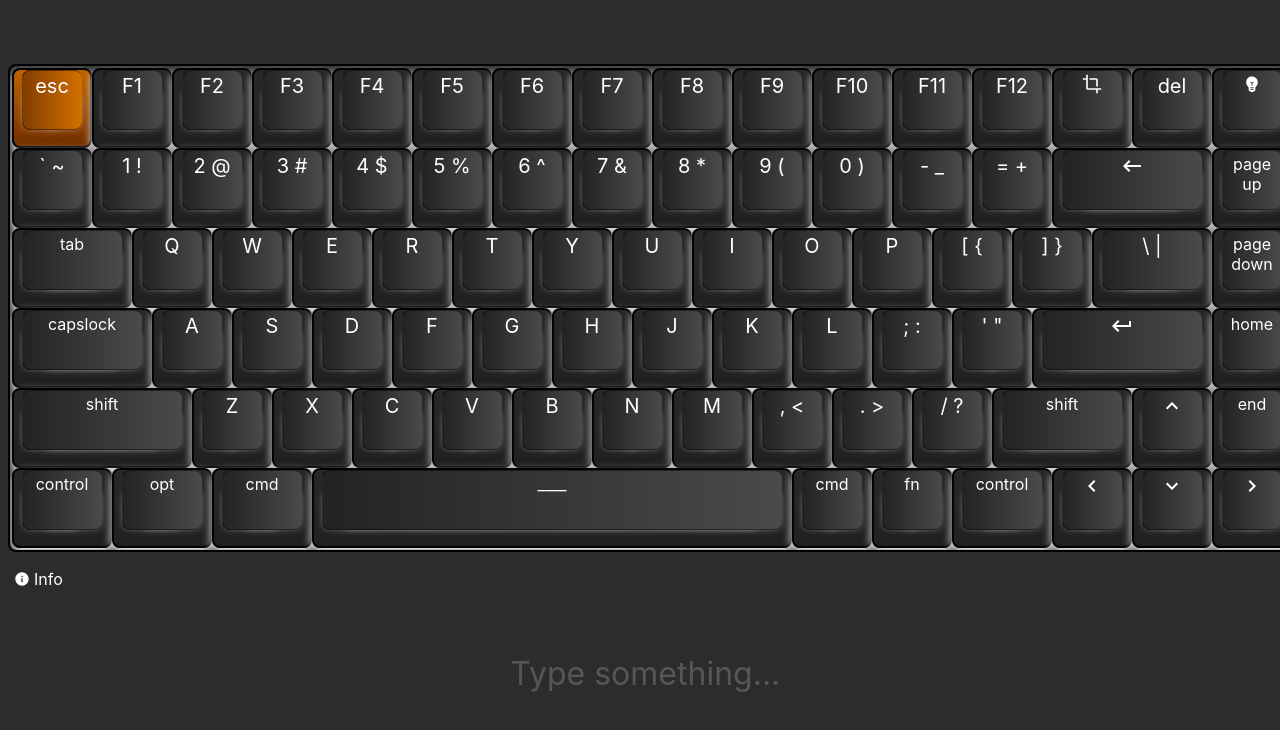
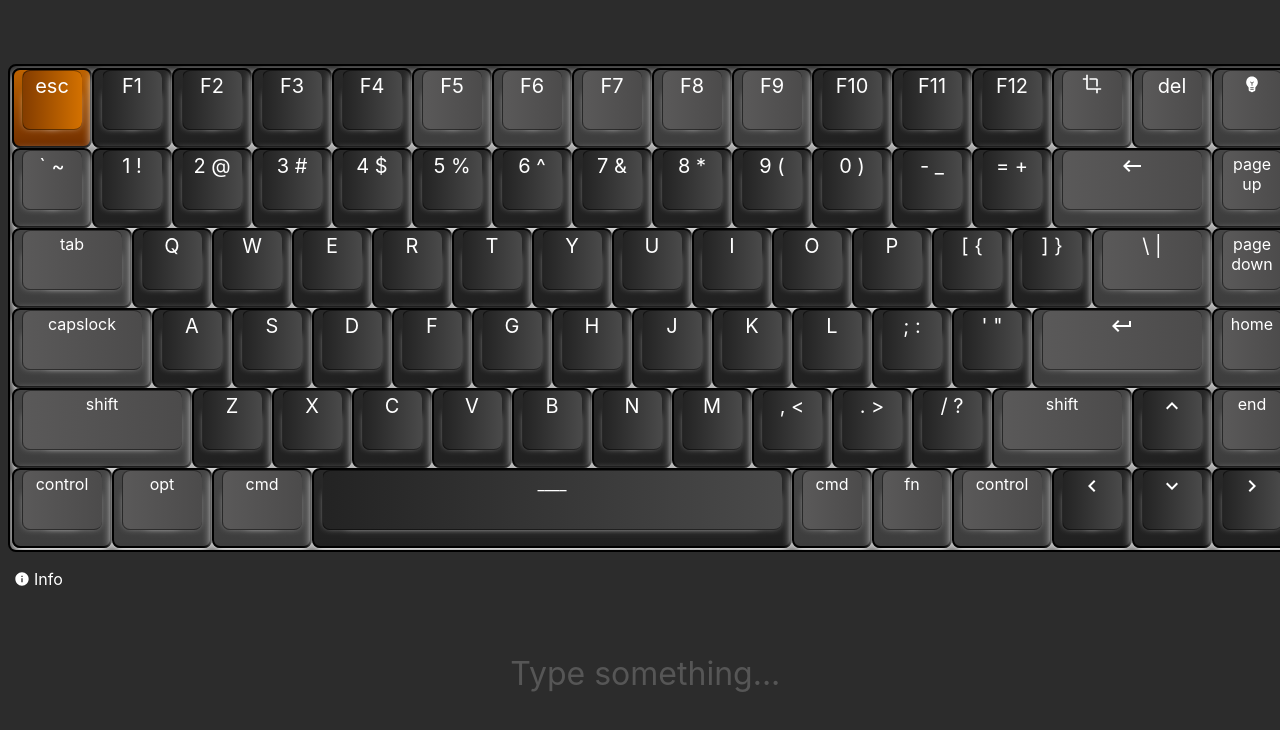
Before and after one commit to faishalpasa/keyboard, a React (Create React App) app: page / in a window 1280 px wide. Shown: the top 730 px of the page. Built offline with nearby package versions, Linux system fonts and the light colour scheme.

Commit message:
[FIX] keycap second color

```diff
--- a/src/components/Keyboard/KeyboardView.js
+++ b/src/components/Keyboard/KeyboardView.js
@@ -34,24 +34,25 @@ const KeyboardView = ({
         <Keycap label="F2" />
         <Keycap label="F3" />
         <Keycap label="F4" />
-        <Keycap label="F5" />
-        <Keycap label="F6" />
-        <Keycap label="F7" />
-        <Keycap label="F8" />
-        <Keycap label="F9" />
+        <Keycap label="F5" className="light-grey" />
+        <Keycap label="F6" className="light-grey" />
+        <Keycap label="F7" className="light-grey" />
+        <Keycap label="F8" className="light-grey" />
+        <Keycap label="F9" className="light-grey" />
         <Keycap label="F10" />
         <Keycap label="F11" />
         <Keycap label="F12" />
-        <Keycap label={<CropIcon fontSize="inherit" />} />
-        <Keycap label="del" />
+        <Keycap label={<CropIcon fontSize="inherit" />} className="light-grey" />
+        <Keycap label="del" className="light-grey" />
         <Keycap
+          className="light-grey"
           label={<EmojiObjectsIcon fontSize="inherit" />}
           onMouseDown={handleToggleKeyboardLight}
         />
       </div>
 
       <div className="row">
-        <Keycap onKeyPress={handleKeyPress} label="` ~" code="Backquote" />
+        <Keycap onKeyPress={handleKeyPress} className="light-grey" label="` ~" code="Backquote" />
         <Keycap onKeyPress={handleKeyPress} label="1 !" code="Digit1" />
         <Keycap onKeyPress={handleKeyPress} label="2 @" code="Digit2" />
         <Keycap onKeyPress={handleKeyPress} label="3 #" code="Digit3" />
@@ -66,13 +67,13 @@ const KeyboardView = ({
         <Keycap onKeyPress={handleKeyPress} label="= +" code="Equal" />
         <Keycap
           onKeyPress={handleKeyPress}
-          className="flex1"
+          className="flex1 light-grey"
           code="Backspace"
           label={<KeyboardBackspaceIcon className="icon" />}
         />
         <Keycap
           onKeyPress={handleKeyPress}
-          className="page-up-key"
+          className="page-up-key light-grey"
           code="PageUp"
           label={['page', 'up']}
           labelClassName="font-small"
@@ -82,7 +83,7 @@ const KeyboardView = ({
       <div className="row">
         <Keycap
           onKeyPress={handleKeyPress}
-          className="flex1"
+          className="flex1 light-grey"
           code="Tab"
           label="tab"
           labelClassName="font-small"
@@ -103,11 +104,11 @@ const KeyboardView = ({
           onKeyPress={handleKeyPress}
           label="\ |"
           code="Backslash"
-          className="flex1"
+          className="flex1 light-grey"
         />
         <Keycap
           onKeyPress={handleKeyPress}
-          className="page-down-key"
+          className="page-down-key light-grey"
           code="PageDown"
           label={['page', 'down']}
           labelClassName="font-small"
@@ -117,7 +118,7 @@ const KeyboardView = ({
       <div className="row">
         <Keycap
           onKeyPress={handleKeyPress}
-          className="capslock-key"
+          className="capslock-key light-grey"
           code="CapsLock"
           label="capslock"
           labelClassName="font-small"
@@ -135,11 +136,12 @@ const KeyboardView = ({
         <Keycap onKeyPress={handleKeyPress} label={"' \""} code="Quote" />
         <Keycap
           onKeyPress={handleKeyPress}
-          className="flex1"
+          className="flex1 light-grey"
           code="Enter"
           label={<KeyboardReturnIcon className="icon" />}
         />
         <Keycap
+          className="light-grey"
           onKeyPress={handleKeyPress}
           code="Home"
           label="home"
@@ -150,7 +152,7 @@ const KeyboardView = ({
       <div className="row">
         <Keycap
           onKeyPress={handleKeyPress}
-          className="flex1"
+          className="flex1 light-grey"
           code="ShiftLeft"
           label="shift"
           labelClassName="font-small"
@@ -167,7 +169,7 @@ const KeyboardView = ({
         <Keycap onKeyPress={handleKeyPress} label="/ ?" code="Slash" />
         <Keycap
           onKeyPress={handleKeyPress}
-          className="right-shift-key"
+          className="right-shift-key light-grey"
           code="ShiftRight"
           label="shift"
           labelClassName="font-small"
@@ -178,6 +180,7 @@ const KeyboardView = ({
           code="ArrowUp"
         />
         <Keycap
+          className="light-grey"
           onKeyPress={handleKeyPress}
           label="end"
           code="End"
@@ -188,21 +191,21 @@ const KeyboardView = ({
       <div className="row">
         <Keycap
           onKeyPress={handleKeyPress}
-          className="control-key"
+          className="control-key light-grey"
           code="ControlLeft"
           label="control"
           labelClassName="font-small"
         />
         <Keycap
           onKeyPress={handleKeyPress}
-          className="option-key"
+          className="option-key light-grey"
           code="AltLeft"
           label="opt"
           labelClassName="font-small"
         />
         <Keycap
           onKeyPress={handleKeyPress}
-          className="command-key"
+          className="command-key light-grey"
           code="MetaLeft"
           label="cmd"
           labelClassName="font-small"
@@ -215,6 +218,7 @@ const KeyboardView = ({
           labelClassName="font-small"
         />
         <Keycap
+          className="light-grey"
           onKeyPress={handleKeyPress}
           label="cmd"
           code="MetaRight"
@@ -222,14 +226,14 @@ const KeyboardView = ({
         />
         <Keycap
           onKeyPress={handleKeyPress}
-          className="fn-key"
+          className="fn-key light-grey"
           label="fn"
           code="FN"
           labelClassName="font-small"
         />
         <Keycap
           onKeyPress={handleKeyPress}
-          className="control-key"
+          className="control-key light-grey"
           code="ControlRight"
           label="control"
           labelClassName="font-small"
--- a/src/components/Keycap/Keycap.css
+++ b/src/components/Keycap/Keycap.css
@@ -62,6 +62,14 @@
   background: linear-gradient(90deg, #833c00, #d37100) !important;
 }
 
+.keycap.light-grey {
+  background: linear-gradient(180deg, #464646, #3d3d3d) !important;
+}
+
+.keycap.light-grey::before {
+  background: linear-gradient(90deg, #5a5959, #4c4b4b) !important;
+}
+
 .keycap.capslock-key.keycap-active {
   color: var(--red) !important;
 }
```
